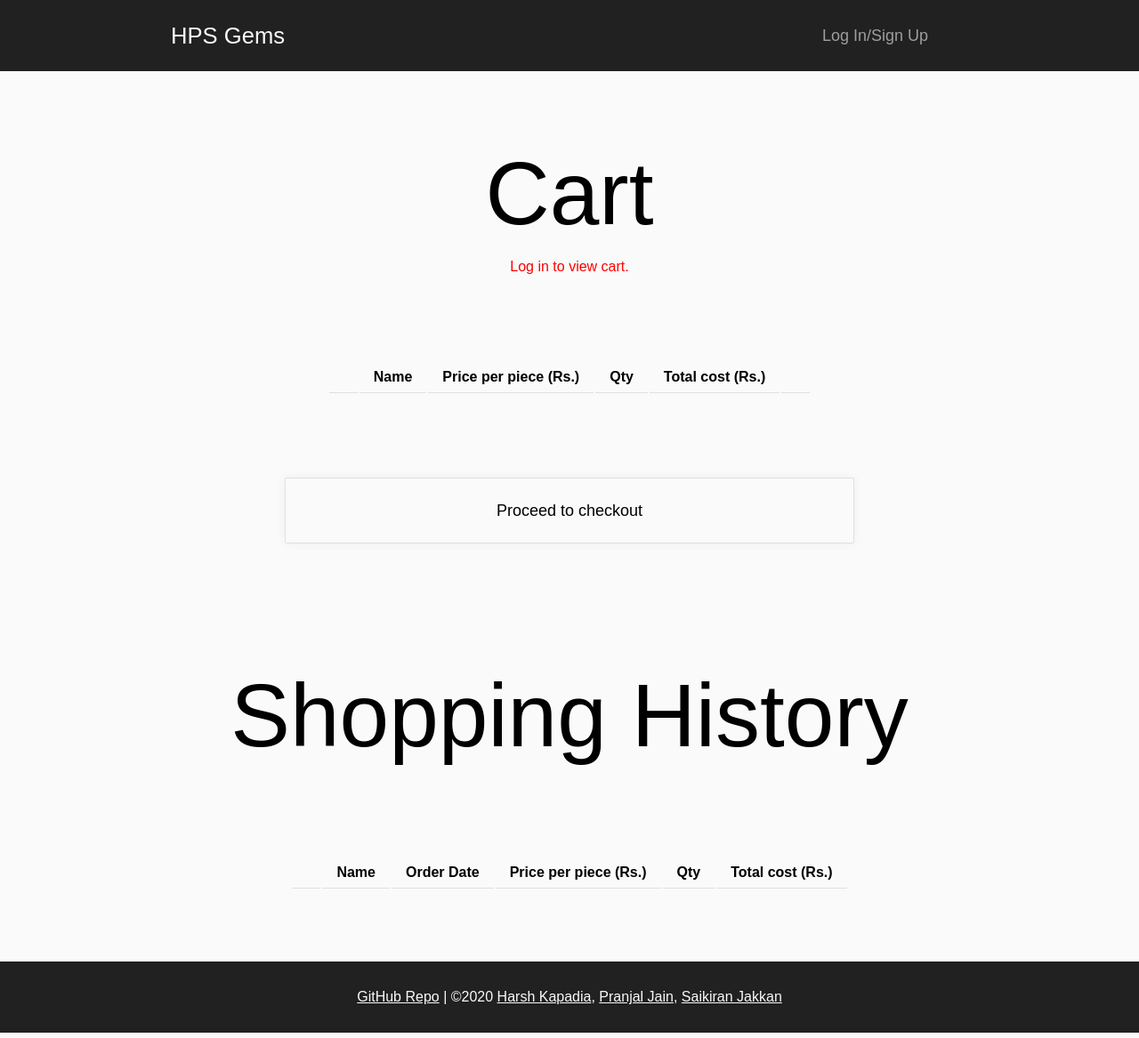
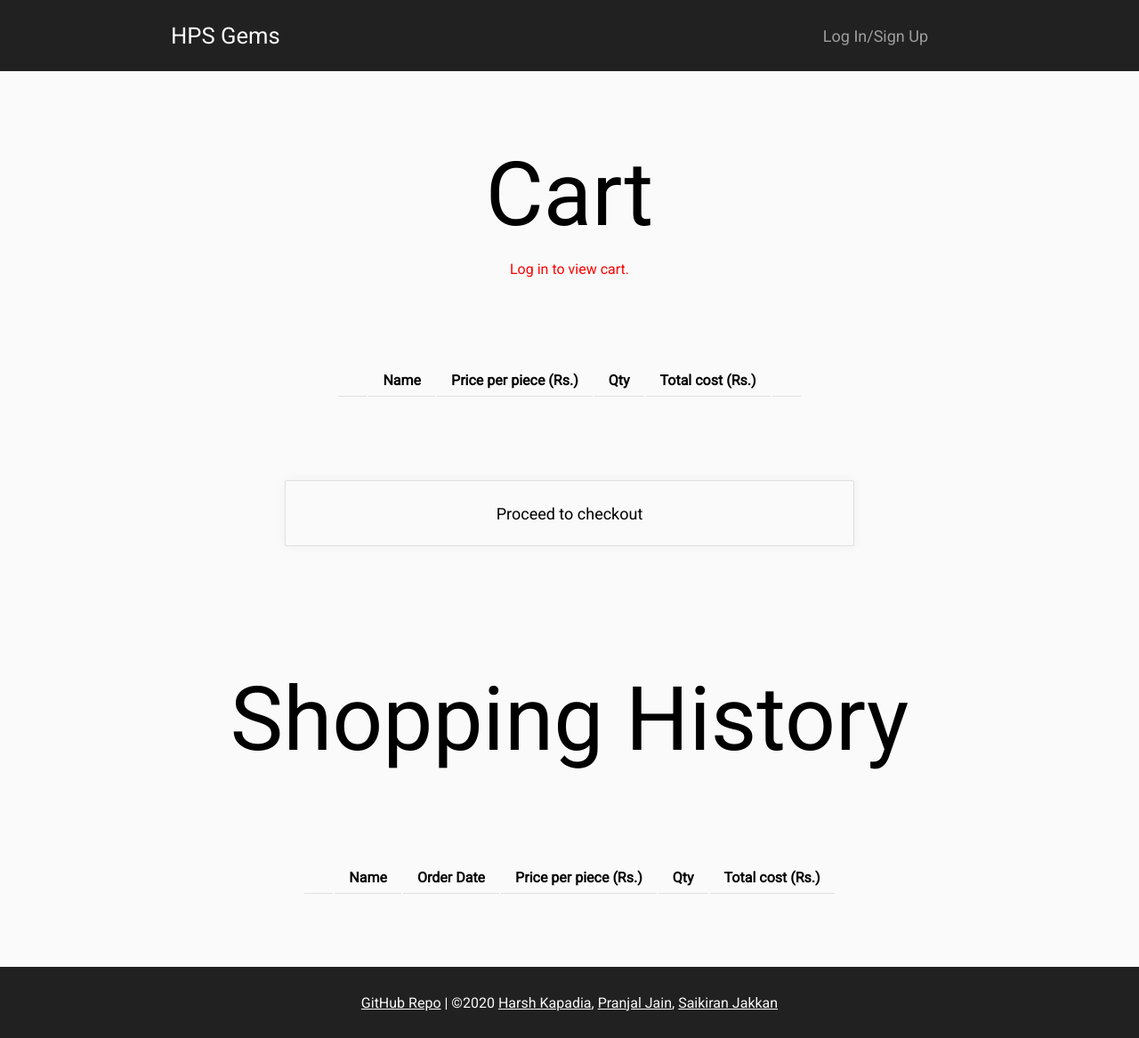
Before and after one commit to HarshKapadia2/hps-gems, a PHP site: page /client/html/cart.html in a window 1280 px wide. Shown: the whole page at 89% size. Run offline with PHP 8.4, Linux system fonts and the light colour scheme; lists and menus that the app fills with data are empty.

Commit message:
:bug: bug: Fix removal of Roboto font
Add import link in `base.css`

```diff
--- a/client/css/base.css
+++ b/client/css/base.css
@@ -1,3 +1,5 @@
+@import url('https://fonts.googleapis.com/css2?family=Roboto&display=swap');
+
 *
 {
 	padding: 0;
@@ -9,7 +11,7 @@ body
 {
 	background-color: #fafafa;
 	color: black;
-	font-family: sans-serif;
+	font-family: "Roboto", sans-serif;
 }
 
 a
```
